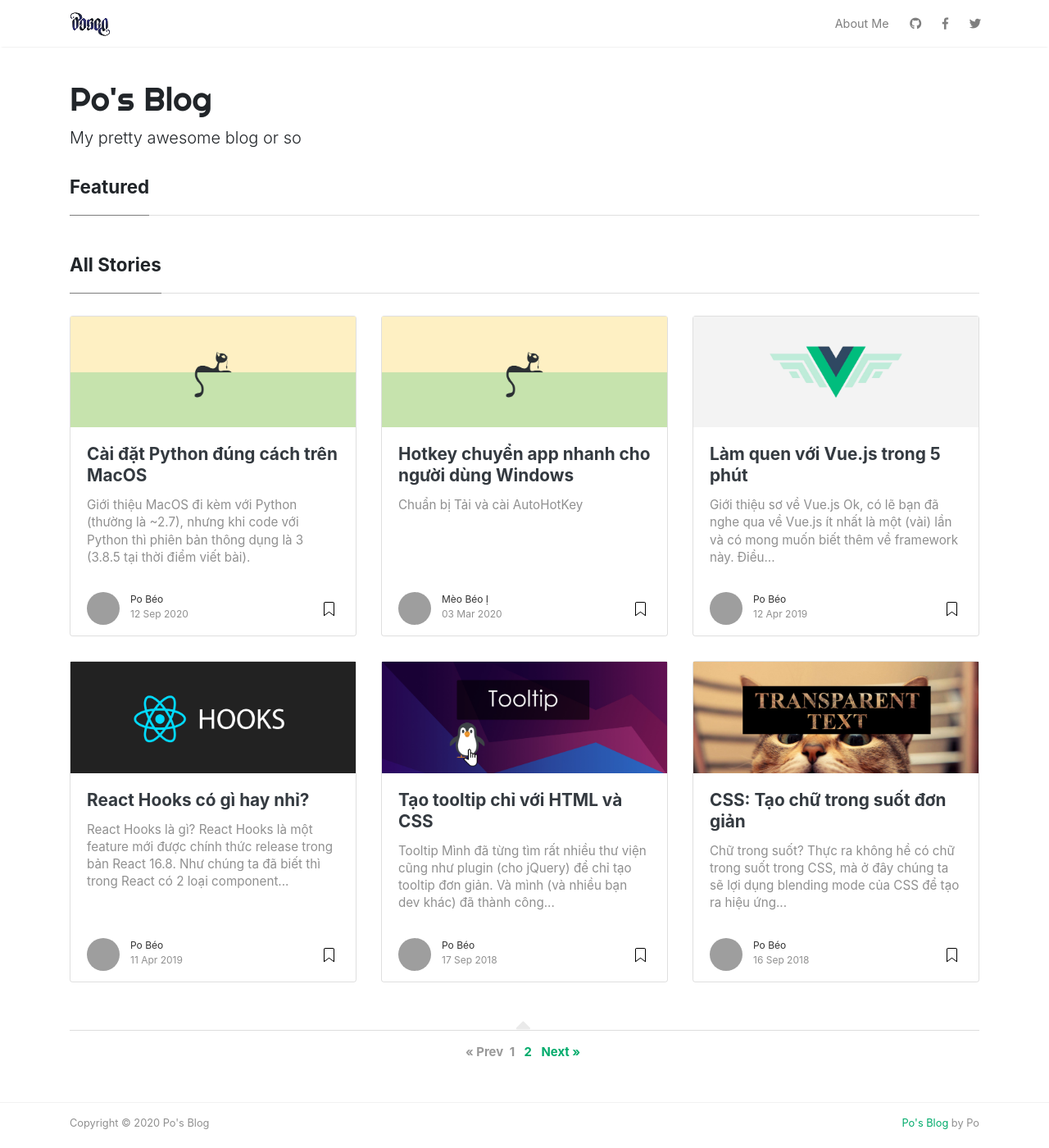
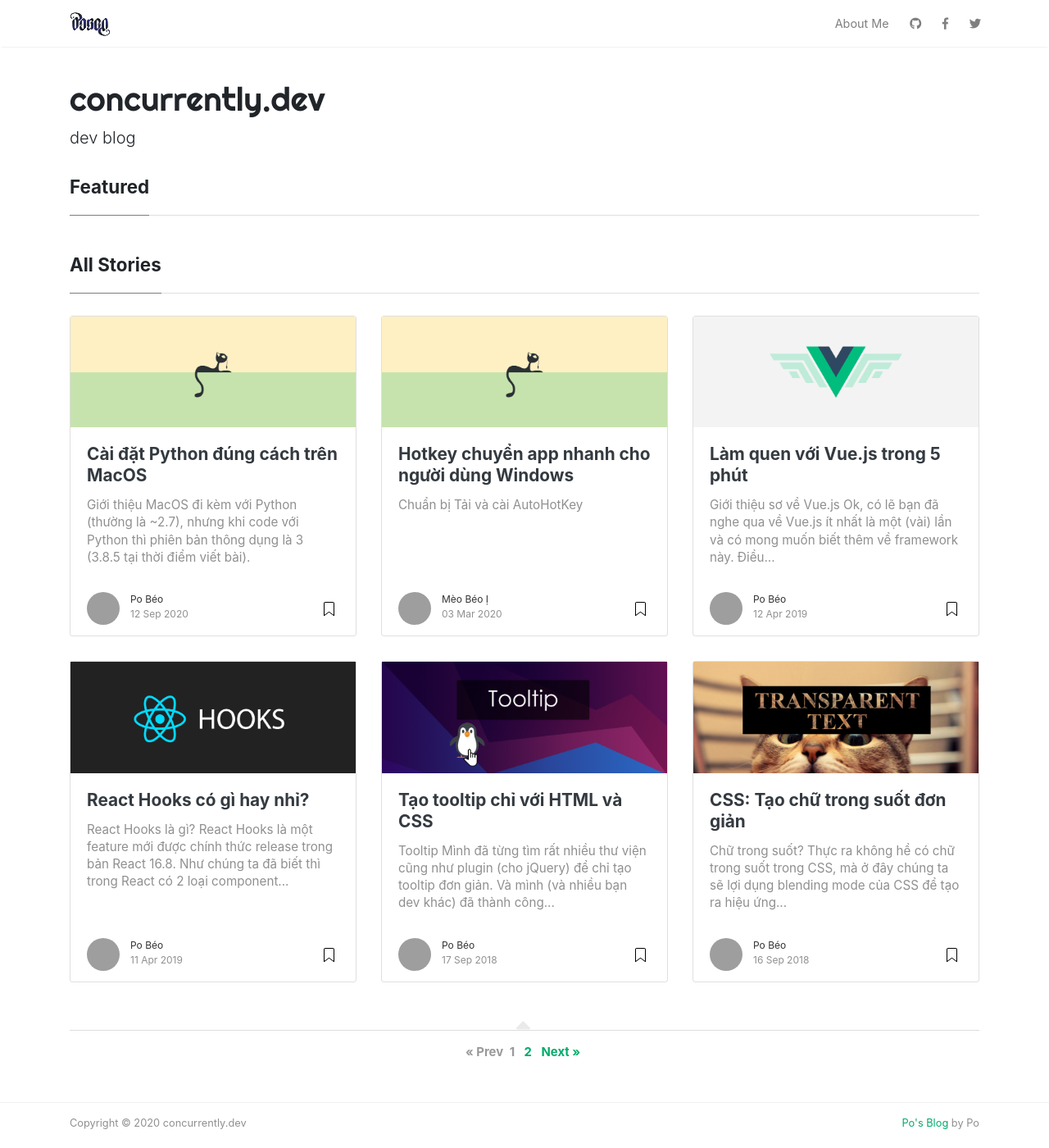
Before and after one commit to pconcurrently/blog-jekyll-v2, a Jekyll site: the page built from index.html, in a window 1280 px wide and 1400 px high. Shown: the whole window at 82% size. Built offline with Jekyll 4.4.1, drawn with Linux system fonts in a browser that asks for light colours; nearby versions of some CDN libraries; the list of posts is cut into pages by our own code; grey boxes are pictures that could not be loaded.

Commit message:
Update config

```diff
--- a/_config.yml
+++ b/_config.yml
@@ -1,12 +1,11 @@
 # Site
-name: "Po's Blog"
-description: "My pretty awesome blog or so"
-meta_description: "Jekyll template, Medium styled, free for bloggers."
+name: "concurrently.dev"
+description: "dev blog"
+meta_description: "blog for dev."
 logo: 'assets/img/logo.svg'
 favicon: 'assets/img/favicon.ico'
 # baseurl: /
 google_analytics: 'UA-122600677-5'
-# disqus: 'blog.phohuynh.com'
 # mailchimp-list: 'https://wowthemes.us11.list-manage.com/subscribe/post?u=8aeb20a530e124561927d3bd8&amp;id=8c3d2d214b'
 
 # Authors
```
